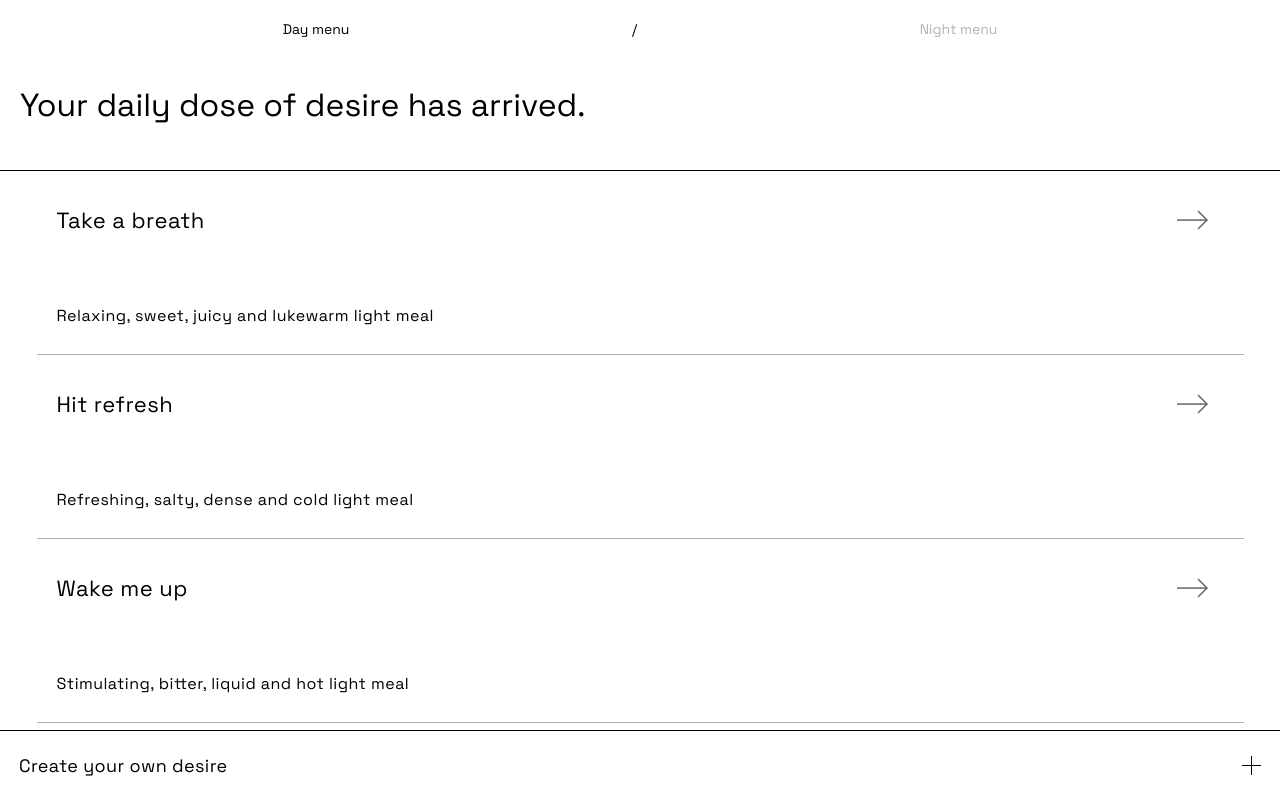
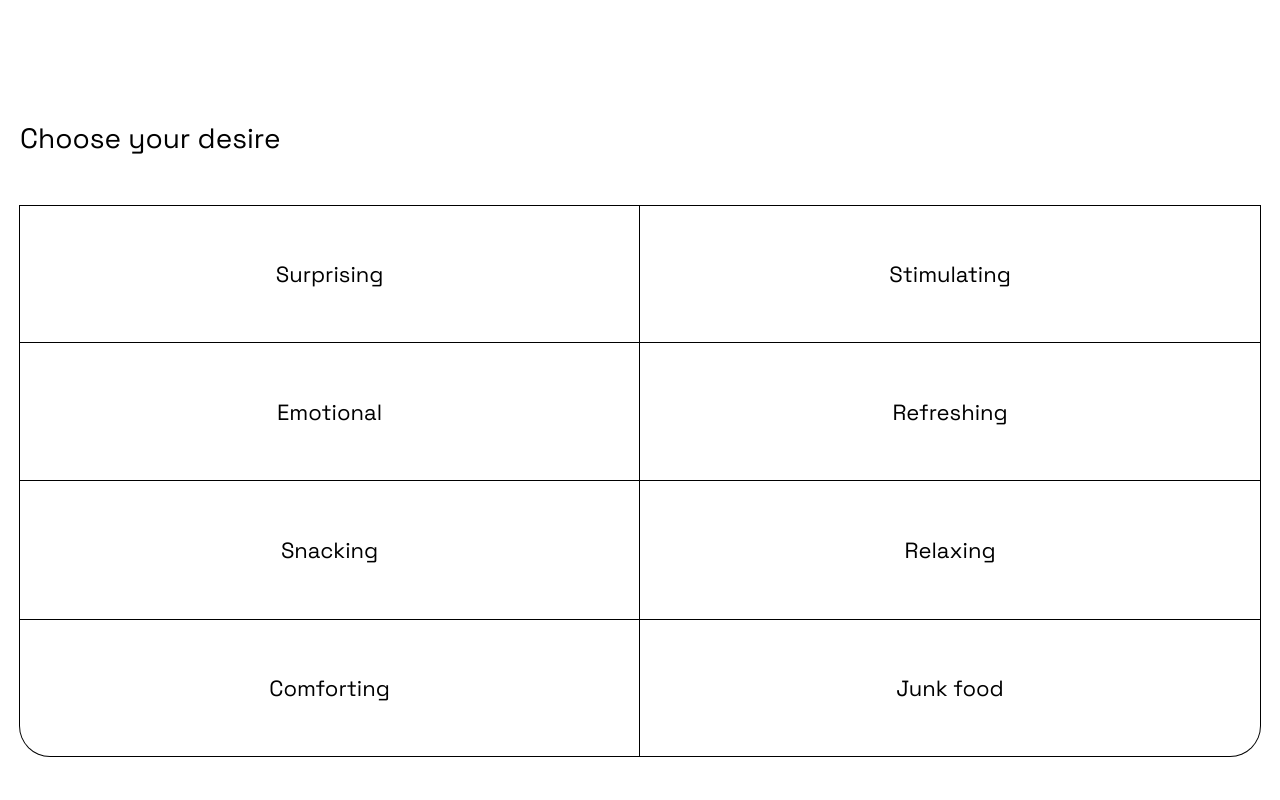
Before and after one commit to sverdlov93/MenuProject, a React (Create React App) app: page / in a window 1280 px wide. Both pictures are taken after a click on the element "Create your own desire". Built offline with nearby package versions, Linux system fonts and the light colour scheme.

Commit message:
add selection

```diff
--- a/src/App.css
+++ b/src/App.css
@@ -1,38 +1,19 @@
-.App {
+td {
   text-align: center;
+  font-size: 22px;
+  font-weight: 400;
+  width: 2000px;
+  border: 1px solid black;
 }
-
-.App-logo {
-  height: 40vmin;
-  pointer-events: none;
+th {
+  border: 1px solid black;
 }
-
-@media (prefers-reduced-motion: no-preference) {
-  .App-logo {
-    animation: App-logo-spin infinite 20s linear;
-  }
+table {
+  border: 1px solid black;
+  border-collapse: collapse;
+  border-bottom-left-radius: 30px;
+  border-bottom-right-radius: 30px;
+  height: calc(100vh - 250px);
+  border-style: hidden; /* hide standard table (collapsed) border */
+  box-shadow: 0 0 0 1px black; /* this draws the table border  */
 }
-
-.App-header {
-  background-color: #282c34;
-  min-height: 100vh;
-  display: flex;
-  flex-direction: column;
-  align-items: center;
-  justify-content: center;
-  font-size: calc(10px + 2vmin);
-  color: white;
-}
-
-.App-link {
-  color: #61dafb;
-}
-
-@keyframes App-logo-spin {
-  from {
-    transform: rotate(0deg);
-  }
-  to {
-    transform: rotate(360deg);
-  }
-}
--- a/src/App.js
+++ b/src/App.js
@@ -1,7 +1,7 @@
-import { React, useState, useEffect, createRef } from "react";
+import { React, useState, useEffect, cf } from "react";
 import axios from "axios";
 import { BrowserRouter as Router, Switch, Route } from "react-router-dom";
-
+import "./App.css";
 import gif1 from "./assets/gif1.gif";
 import gif2 from "./assets/gif2.gif";
 import gif3 from "./assets/gif3.gif";
@@ -9,6 +9,7 @@ import gif4 from "./assets/gif4.gif";
 import arrow from "./assets/arrow.svg";
 import plus from "./assets/plus.svg";
 import arrowLeft from "./assets/arrowLeft.svg";
+import { func } from "prop-types";
 
 export default function BasicExample() {
   return (
@@ -32,6 +33,7 @@ function Menu() {
   const [isDay, setIsDay] = useState(true);
   const [isSelected, setIsSelected] = useState(false);
   const [selectedItem, setSelectedItem] = useState(undefined);
+  const [chooseType, setChooseType] = useState(undefined);
   const selectedMenu = menuItems[isDay ? "day" : "night"];
 
   function MenuItem(item, index) {
@@ -119,6 +121,7 @@ function Menu() {
 
   function GetFooter() {
     return (
+      chooseType == undefined && (
         <div
           style={{
             display: "flex",
@@ -129,11 +132,16 @@ function Menu() {
             backgroundColor: isDay ? "white" : "black",
             justifyContent: !isSelected ? "space-between" : "center",
             borderTop: `1px solid  ${isDay ? "black" : "white"}`,
+            cursor: "pointer",
           }}
-        onClick={() => {
+          onClick={
+            isSelected
+              ? () => {
                   setSelectedItem(undefined);
                   setIsSelected(false);
-        }}
+                }
+              : () => setChooseType(0)
+          }
         >
           {isSelected ? (
             <img
@@ -156,6 +164,7 @@ function Menu() {
             <img src={plus} width="19px" height="auto" />
           ) : undefined}
         </div>
+      )
     );
   }
 
@@ -183,6 +192,131 @@ function Menu() {
           {selectedMenu.headline}
         </div>
         {selectedMenu.items.map((item, index) => MenuItem(item, index))}
+        <div style={{ height: "70px" }}></div>
+      </div>
+    );
+  }
+
+  function ChooseYourOwn() {
+    function GetTable() {
+      if (chooseType > types.length - 1) {
+        setChooseType(undefined);
+        setIsSelected(true);
+        setSelectedItem(0);
+      }
+      switch (types[chooseType]) {
+        case "desire":
+          return (
+            <tbody>
+              <tr>
+                {Cell("Surprising")}
+                {Cell("Stimulating")}
+              </tr>
+              <tr>
+                {Cell("Emotional")}
+                {Cell("Refreshing")}
+              </tr>
+              <tr>
+                {Cell("Snacking")}
+                {Cell("Relaxing")}
+              </tr>
+              <tr>
+                {Cell("Comforting")}
+                {Cell("Junk food")}
+              </tr>
+            </tbody>
+          );
+        case "taste":
+          return (
+            <tbody>
+              <tr>
+                {Cell("Sweet")}
+                {Cell("Salty")}
+              </tr>
+              <tr>
+                {Cell("Bitter")}
+                {Cell("Spicy")}
+              </tr>
+              <tr>
+                {Cell("Umami")}
+                {Cell("Sour")}
+              </tr>
+            </tbody>
+          );
+        case "texture":
+          return (
+            <tbody>
+              <tr>
+                {Cell("Liquid")}
+                {Cell("Juicy")}
+                {Cell("Soft")}
+              </tr>
+              <tr>
+                {Cell("Doughy")}
+                {Cell("Gummy")}
+                {Cell("Dense")}
+              </tr>
+              <tr>
+                {Cell("Dry")}
+                {Cell("Cruncy")}
+                {Cell("Hard")}
+              </tr>
+            </tbody>
+          );
+        case "temperature":
+          return (
+            <tbody>
+              <tr style={{ fontWeight: 700 }}>{Cell("Hot")}</tr>
+              <tr style={{ fontWeight: 600 }}>{Cell("Warm")}</tr>
+              <tr style={{ fontWeight: 400 }}>{Cell("Lukewarm")}</tr>
+              <tr style={{ fontWeight: 400 }}>{Cell("Cold")}</tr>
+              <tr style={{ fontWeight: 300 }}>{Cell("Freezing")}</tr>
+            </tbody>
+          );
+        case "size":
+          return (
+            <tbody>
+              <tr height={"50%"}>{Cell("Meal", { colSpan: 3 })}</tr>
+              <tr>
+                {Cell("Appetizer")}
+                {Cell("Lightmeal", { rowSpan: 2 })}
+              </tr>
+              <tr height="20%">{Cell("Bite")}</tr>
+            </tbody>
+          );
+      }
+    }
+    function Cell(item, span) {
+      return (
+        <td
+          rowSpan={span?.rowSpan}
+          colSpan={span?.colSpan}
+          style={{ fontWeight: "inherit" }}
+          onClick={() => setChooseType(chooseType + 1)}
+        >
+          {" "}
+          {item}
+        </td>
+      );
+    }
+    return (
+      <div
+        style={{
+          display: "flex",
+          flexDirection: "column",
+          margin: "20px",
+        }}
+      >
+        <span
+          style={{
+            fontWeight: "400",
+            fontSize: "28px",
+            margin: "100px 0 50px 0",
+          }}
+        >
+          Choose your {types[chooseType]}
+        </span>
+        <table style={{ width: "-webkit-fill-available" }}>{GetTable()}</table>
       </div>
     );
   }
@@ -276,13 +410,15 @@ function Menu() {
         overflowY: "scroll",
       }}
     >
-      {!isSelected ? (
+      {isSelected ? (
+        SelectedItem()
+      ) : chooseType != undefined ? (
+        ChooseYourOwn()
+      ) : (
         <>
           {SelectDayNight()}
           {GetMenuItems()}
         </>
-      ) : (
-        SelectedItem()
       )}
       {GetFooter()}
     </div>
@@ -322,7 +458,7 @@ function Screen() {
     </div>
   );
 }
-
+const types = ["desire", "taste", "texture", "temperature", "size"];
 const menuItems = {
   day: {
     headline: "Your daily dose of desire has arrived.",
```
Lines whose indentation alone changed are shown as unchanged.
